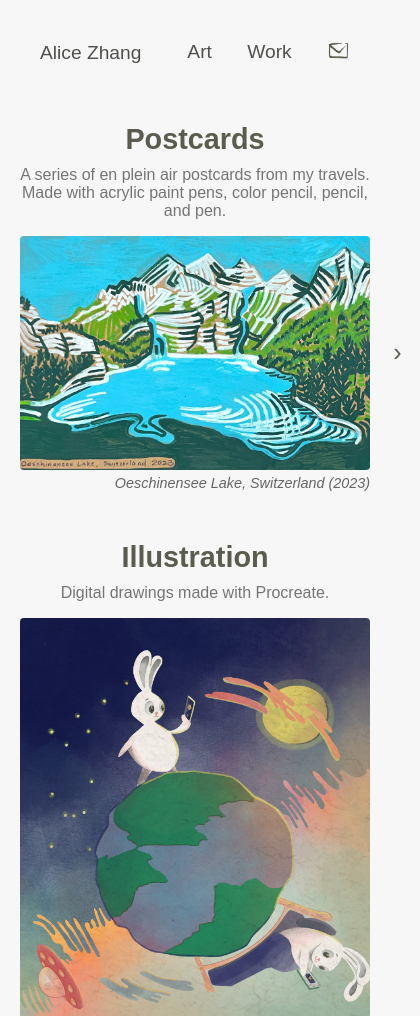
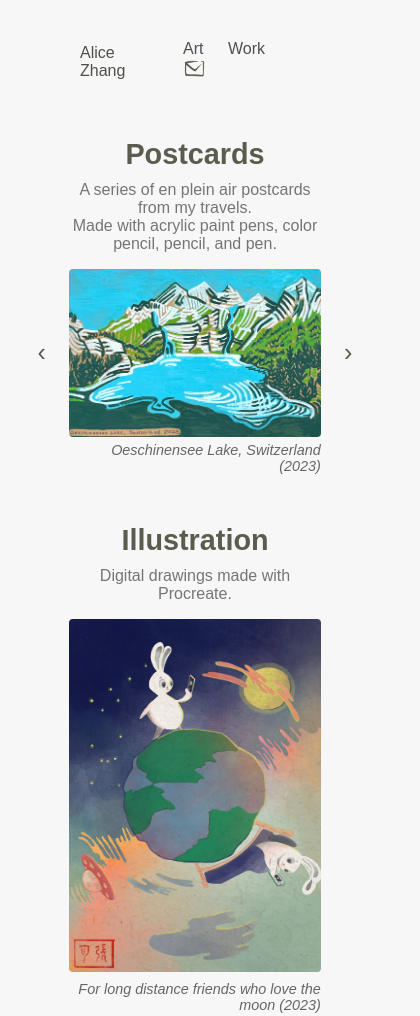
Before and after one commit to licezhang/licezhang.github.io, a plain HTML site: page art.html in a window 390 px wide. Shown: the top 1016 px of the page, 420 px wide, since content can reach past the window. Drawn offline with Linux system fonts and the light colour scheme; a web font is replaced by a local one.

Commit message:
optimizing for mobile

```diff
--- a/art.html
+++ b/art.html
@@ -36,7 +36,7 @@
     @media (max-width: 1200px) {
       header {
         position: static !important; /* Override fixed positioning */
-        padding: 40px
+        padding: 40px 80px;
       }
 
       main {
@@ -44,7 +44,7 @@
       }
 
       main > div:first-child h1 {
-        margin-top: 17.5px !important; /* Remove top margin since header takes space */
+        margin-top: 14.2px !important; /* Remove top margin since header takes space */
       }
     }
 
@@ -104,6 +104,19 @@
     .carousel-next {
       right: -50px;
     }
+
+    /* Mobile carousel adjustments */
+    @media (max-width: 768px) {
+      .carousel-container {
+        position: relative;
+        /* Remove side margins to keep carousel centered */
+      }
+
+      main{
+        max-width: 85%;
+      }
+    }
+
 
     .carousel-text {
       text-align: right;
--- a/styles.css
+++ b/styles.css
@@ -48,9 +48,9 @@ a:hover {
 }
 
 main {
-    max-width: 750px;
+    max-width: 790px;
     margin: 0 auto;
-    padding: 0 20px;
+    padding: 0 40px;
     margin-top: 120px; /* Reasonable margin below fixed header */
     box-sizing: border-box;
 }
@@ -97,3 +97,14 @@ h1 {
 
 #stage { position:fixed; left:0; top:0; width:100%; height:100%; pointer-events:none; display:block; }
 .content { padding:36px; max-width:900px; margin:0 auto; line-height:1.7; position:relative; z-index:1; }
+
+@media (max-width: 630px) {
+    header {
+        padding: 20px 40px;
+        font-size: 1rem;
+    }
+    body{ overflow: auto !important; }
+    nav a {
+        margin-left: 20px;
+    }
+}
```
